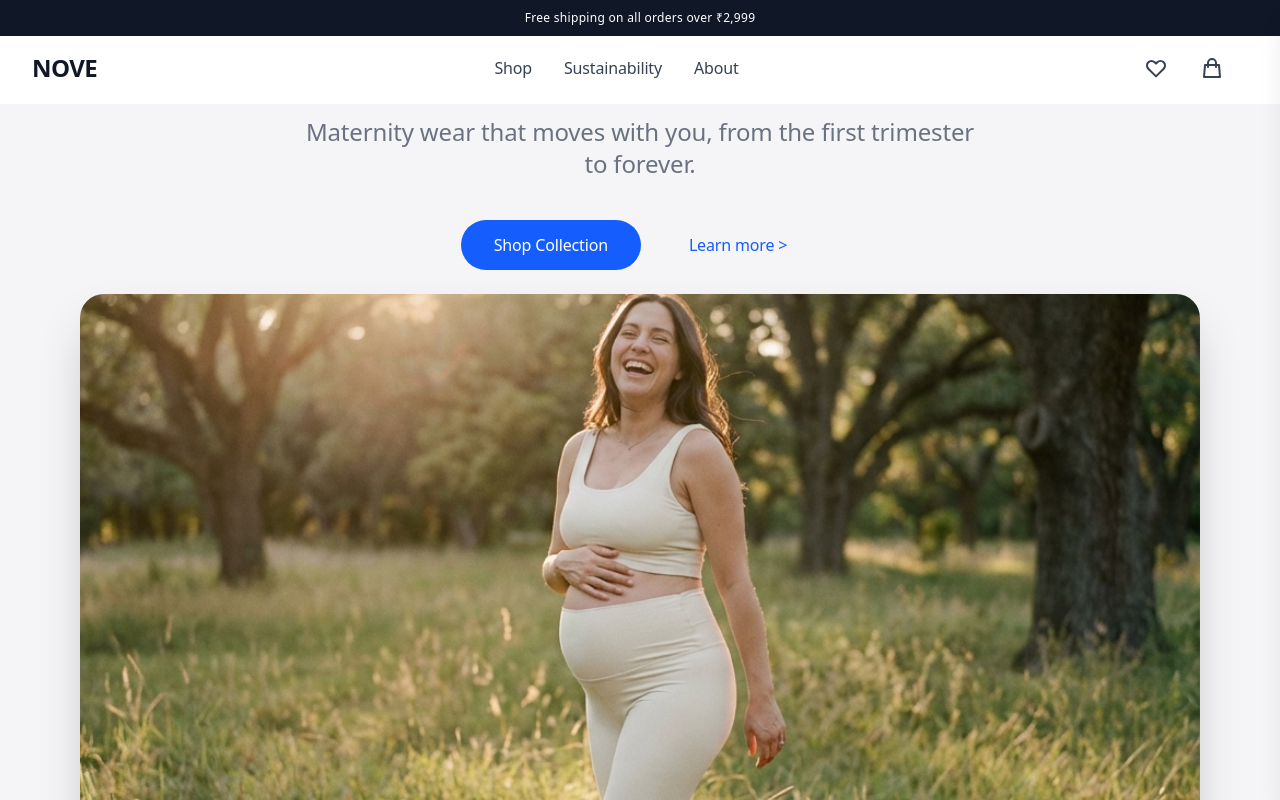
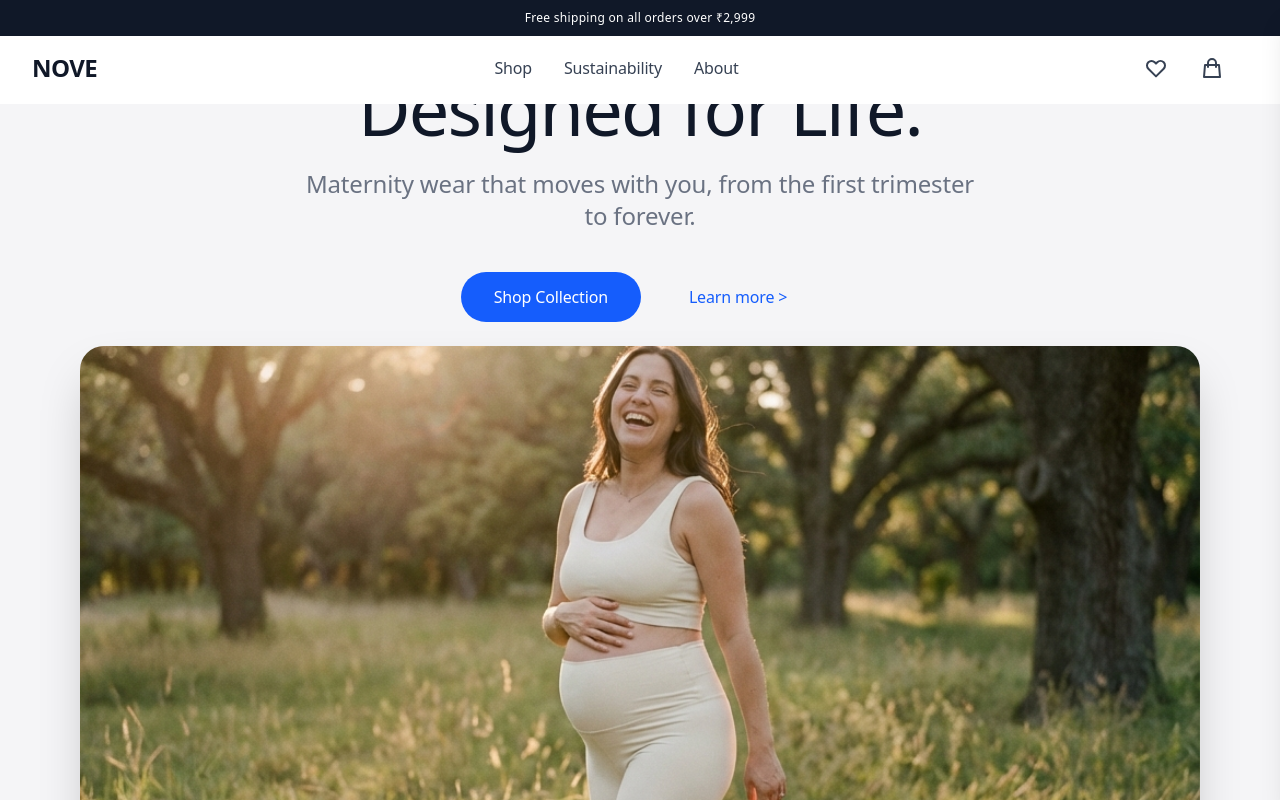
Before and after one commit to arjun-bhardwaj/nove, a Next.js app: page / in a window 1280 px wide. Shown: the top 800 px of the page. Built offline with nearby package versions, Linux system fonts and the light colour scheme; a web font is replaced by a local one.

Commit message:
Fix header overlap - use margin instead of padding

```diff
--- a/src/app/page.tsx
+++ b/src/app/page.tsx
@@ -9,7 +9,7 @@
 
 export default function Home() {
   return (
-    <main className="min-h-screen bg-white pt-[104px]">
+    <main className="min-h-screen bg-white">
       <Hero />
       <PressSection />
       <ProductGrid />
--- a/src/app/products/[id]/page.tsx
+++ b/src/app/products/[id]/page.tsx
@@ -32,7 +32,7 @@
     }
 
     return (
-        <main className="min-h-screen bg-white pt-[104px] pb-12">
+        <main className="min-h-screen bg-white mt-[104px] pb-12">
             <div className="max-w-7xl mx-auto px-4 sm:px-6 lg:px-8">
                 <div className="grid grid-cols-1 md:grid-cols-2 gap-12 lg:gap-24">
                     {/* Image Gallery */}
--- a/src/app/sustainability/page.tsx
+++ b/src/app/sustainability/page.tsx
@@ -2,7 +2,7 @@
 
 export default function SustainabilityPage() {
     return (
-        <main className="min-h-screen bg-white pt-[104px]">
+        <main className="min-h-screen bg-white mt-[104px]">
             {/* Hero */}
             <section className="relative py-24 bg-[#F5F5F7]">
                 <div className="max-w-7xl mx-auto px-4 sm:px-6 lg:px-8 text-center">
--- a/src/components/Hero.tsx
+++ b/src/components/Hero.tsx
@@ -25,7 +25,7 @@
     }, []);
 
     return (
-        <section className="relative flex flex-col items-center justify-center text-center bg-[#F5F5F7] overflow-hidden" style={{ height: 'calc(100vh - 104px)' }}>
+        <section className="relative h-screen flex flex-col items-center justify-center text-center bg-[#F5F5F7] overflow-hidden mt-[104px]">
             <div ref={heroRef} className="max-w-4xl px-4 sm:px-6 lg:px-8 opacity-0 transition-opacity duration-1000 transform translate-y-10" style={{ animationFillMode: 'forwards' }}>
                 <h1 className="text-5xl md:text-7xl font-serif font-medium tracking-tight text-gray-900 mb-6">
                     Designed for Life.
```
